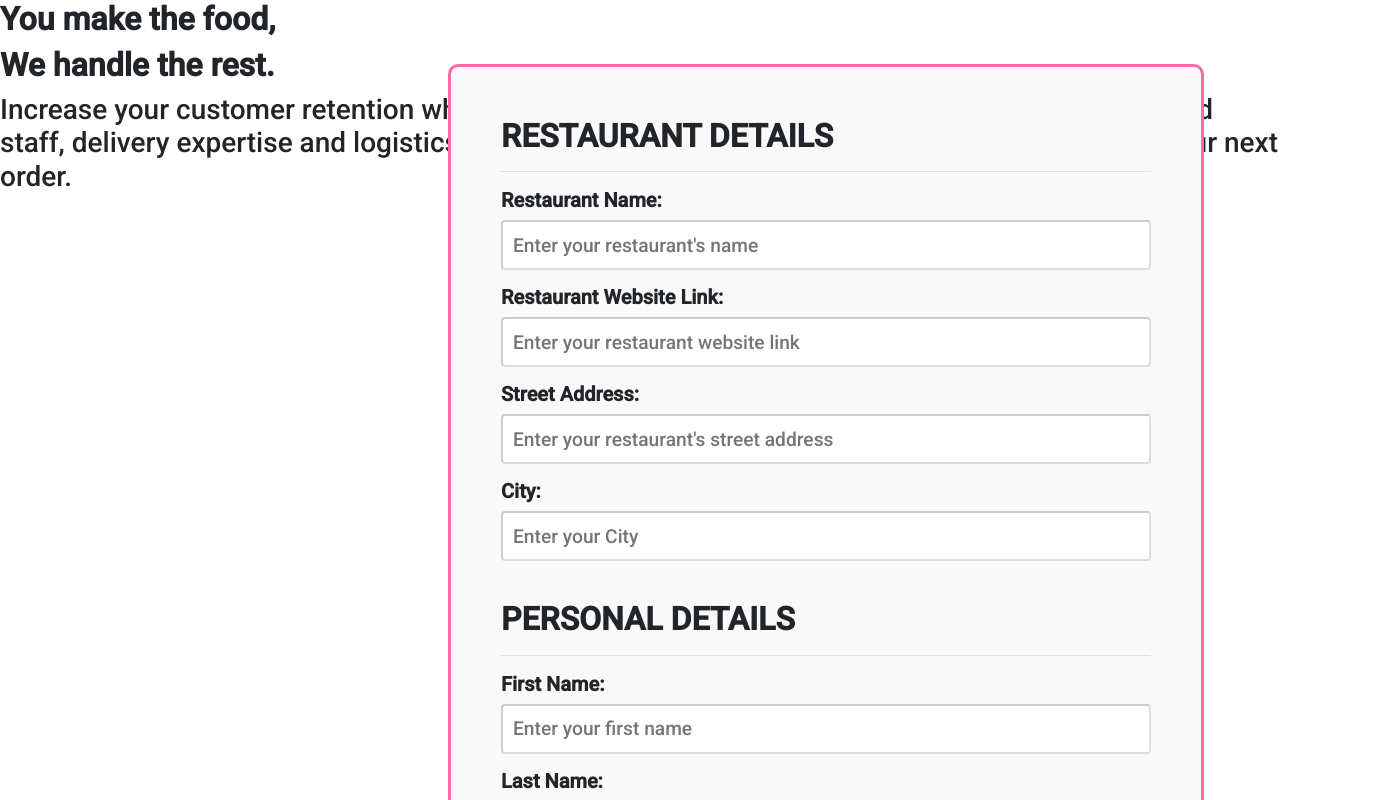
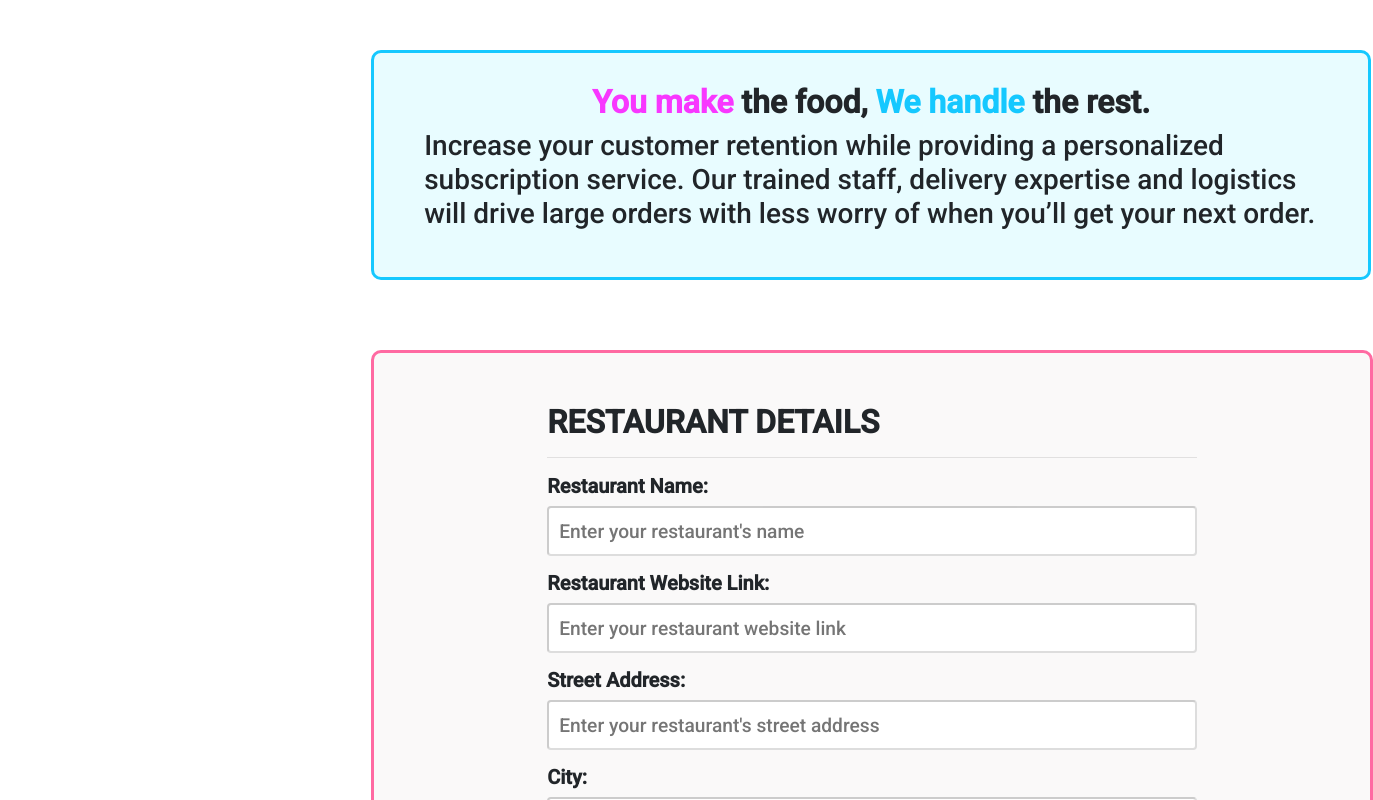
Before and after one commit to RagibAhashan/greentable, a React (Create React App) app in the folder client/: page /register-restaurant in a window 1280 px wide. Shown: the top 800 px of the page, 1373 px wide, since content can reach past the window. Built offline with nearby package versions, Linux system fonts and the light colour scheme.

Commit message:
Adding css and animations

```diff
--- a/client/src/pages/registerRestaurant.css
+++ b/client/src/pages/registerRestaurant.css
@@ -4,19 +4,41 @@
     font-family: 'Roboto', sans-serif;
 }
 
+.header-msg {
+    position: absolute;
+    top: 50px;
+    left: 29%;
+    width: 1000px;
+    height: 230px;
+    padding-left: 50px;
+    padding-top: 30px;
+    padding-bottom: 50px;
+    padding-right: 50px;
+    border-radius: 10px;
+    border-color: #15c8ff;
+    border-style: solid;
+    background-color: rgb(232, 252, 255);
+    animation: 0.8s ease-out 0.1s 1 slideInFromRight;
+    transition: all 0.5s ease 0s;
+}
+
 .centered {
-    position: absolute; /* or absolute */
-    top: 8%;
-    left: 35%;
-    padding-left: 50px;
+    position: absolute;
+    top: 350px;
+    left: 29%;
+    padding-left:  173px;
+    padding-right: 173px;
     padding-top: 50px;
     padding-bottom: 50px;
-    padding-right: 50px;
+    margin-bottom: 100px;
     border-radius: 10px;
     border-color: #ff6aa2;
     border-style: solid;
     background-color: rgb(250, 249, 249);
+    animation: 0.8s ease-out 0.1s 1 slideInFromLeft;
+    transition: all 0.5s ease 0s;
 }
+
 
 input {
     border-radius: 4px;
@@ -61,3 +83,30 @@ h2 {
 #register-button:hover {
     background-color: #ff6aa2;
 }
+
+@keyframes slideInFromLeft {
+    0% {
+      transform: translateX(-10%);
+    }
+    100% {
+      transform: translateX(0);
+    }
+}
+
+@keyframes slideInFromRight {
+    0% {
+      transform: translateX(10%);
+    }
+    100% {
+      transform: translateX(0);
+    }
+}
+
+@keyframes fadeInAnimation {
+    0% {
+        opacity: 0;
+    }
+    100% {
+        opacity: 1;
+     }
+}
--- a/client/src/pages/registerRestaurant.js
+++ b/client/src/pages/registerRestaurant.js
@@ -50,15 +50,20 @@ const RegisterRestaurant = () => {
 
 
   return (
-      <div class='centered-header-text'>
-          <h2> You make the food, </h2>
-          <h2> We handle the rest.</h2>
-          <h3>Increase your customer retention while providing a personalized subscription service.
-              Our trained staff, delivery expertise and logistics will drive large orders with less
-              worry of when you’ll get your next order.</h3>
+      <div>
+          <div className='header-msg'>
 
-      {/* <RestaurantForm /> */}
-    <form onSubmit={handleSubmit(onSubmit)} class='centered'>
+            <h2 style={{textAlign:"center"}}>
+            <span style={{color:'rgb(248, 55, 255)'}}>You make</span> the food,
+            <span style={{color:'#15c8ff'}}>{' We handle'}</span> the rest. </h2>
+
+
+            <h3>Increase your customer retention while providing a personalized subscription service.
+                Our trained staff, delivery expertise and logistics will drive large orders with less
+                worry of when you’ll get your next order.</h3>
+          </div>
+
+    <form onSubmit={handleSubmit(onSubmit)} className='centered'>
             <div>
             <h2> RESTAURANT DETAILS </h2>
             <hr/>
@@ -147,7 +152,7 @@ const RegisterRestaurant = () => {
 
             <Button id='register-button'
                 disabled={formIncomplete}
-                onClick={()=>{console.log(restaurantName && restaurantWebsiteLink && restaurantAddress && restaurantCity && firstName && lastName && email && phoneNumber); history.push("/");}}
+                onClick={()=>{history.push("/");}}
             >
                 Register
             </Button>
@@ -156,6 +161,9 @@ const RegisterRestaurant = () => {
 
       </div>
     </form>
+
+
+
     </div>
   );
 }
```
